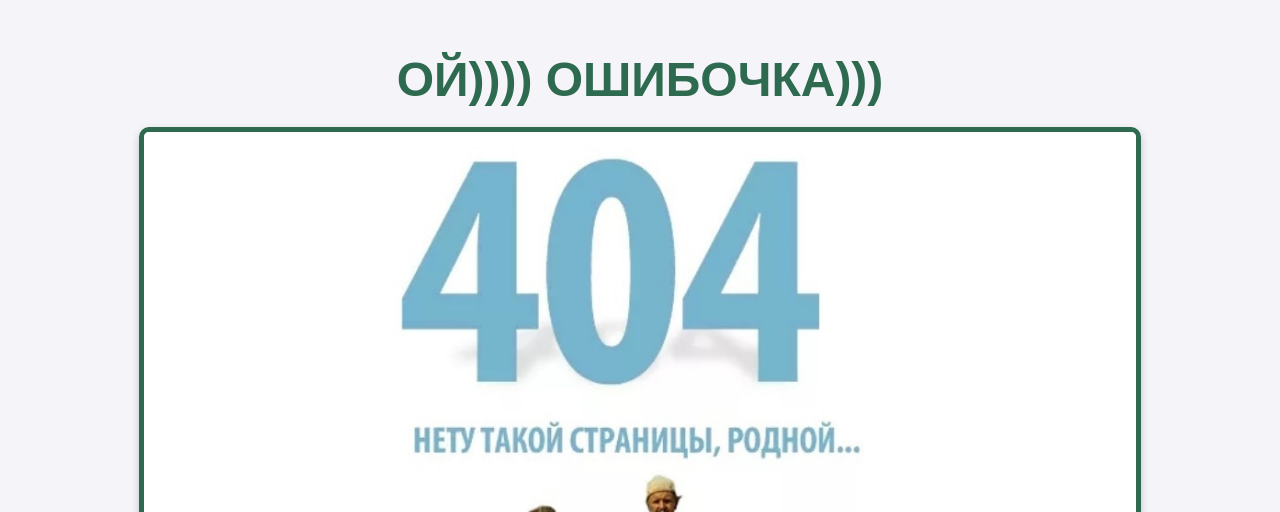
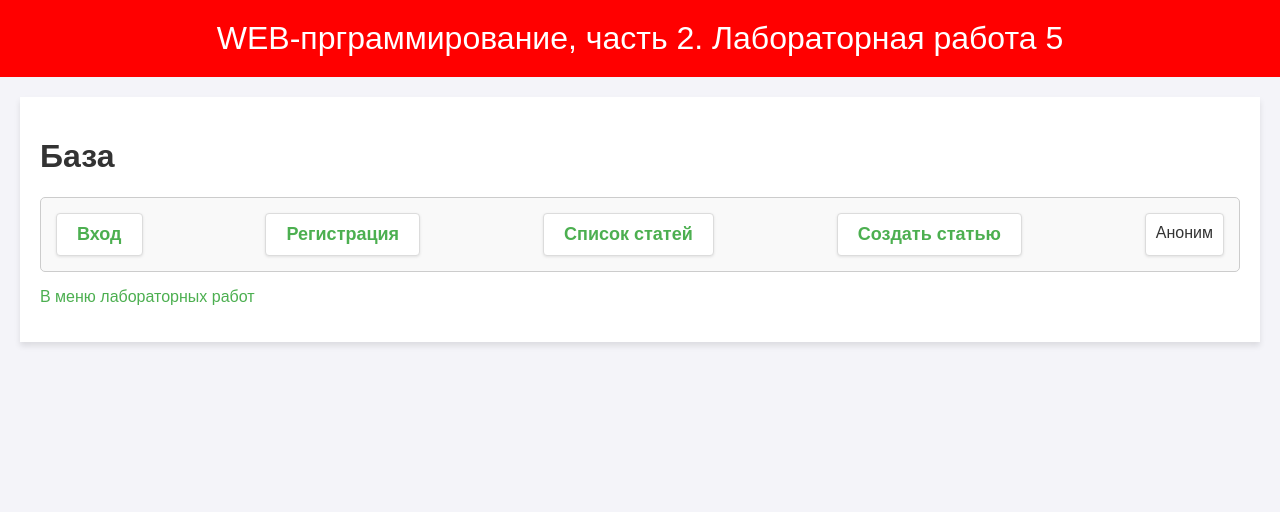
Before and after one commit to augenblickee/web-2-sem, a Flask app: page /lab5/ in a window 1280 px wide. Shown: the top 512 px of the page. Run offline with Flask 3, Linux system fonts and the light colour scheme.

Commit message:
Заготовка к 5 лабораторной

```diff
--- a/app.py
+++ b/app.py
@@ -3,6 +3,7 @@ from lab1 import lab1
 from lab2 import lab2
 from lab3 import lab3
 from lab4 import lab4
+from lab5 import lab5
 
 app = Flask(__name__)
 
@@ -12,6 +13,7 @@ app.register_blueprint(lab1)
 app.register_blueprint(lab2)
 app.register_blueprint(lab3)
 app.register_blueprint(lab4)
+app.register_blueprint(lab5)
 
 @app.errorhandler(404)
 def not_found(err):
@@ -51,6 +53,7 @@ def start():
                     <li><a href="/lab2">Вторая лабораторная</a></li>
                     <li><a href="/lab3">Третья лабораторная</a></li>
                     <li><a href="/lab4">Четвертая лабораторная</a></li>
+                    <li><a href="/lab5">Пятая лабораторная</a></li>
                 </ul>
             </main>
             <footer>
--- /dev/null
+++ b/lab5.py
@@ -0,0 +1,7 @@
+from flask import Blueprint, render_template, request, redirect, session, make_response
+
+lab5 = Blueprint('lab5', __name__)
+
+@lab5.route('/lab5/')
+def lab():
+    return render_template('lab5/lab5.html')
--- a/static/main.css
+++ b/static/main.css
@@ -271,3 +271,53 @@ ul {
 .form-inline {
     display: inline;
 }
+
+.link-container {
+    display: flex;
+    justify-content: space-between;
+    margin-bottom: 15px;
+    padding: 10px;
+    border: 1px solid #ccc;
+    border-radius: 5px;
+    background-color: #f9f9f9;
+}
+
+.link-container a {
+    color: #4CAF50;
+    text-decoration: none;
+    font-size: 18px;
+    padding: 5px 10px;
+    transition: background-color 0.3s ease, color 0.3s ease;
+    border-radius: 3px;
+}
+
+.link-container a:hover {
+    background-color: #e2e6ea;
+    color: #4CAF50;
+    text-decoration: underline;
+}
+
+.link-container div {
+    padding: 10px;
+    margin: 5px;
+    border: 1px solid #dcdcdc;
+    border-radius: 4px;
+    background-color: #ffffff;
+    box-shadow: 0 1px 3px rgba(0, 0, 0, 0.1);
+    transition: transform 0.2s ease-in-out, background-color 0.3s ease;
+}
+
+.link-container div:hover {
+    background-color: #f1f1f1;
+    transform: scale(1.02);
+}
+
+.link-container div a {
+    color: #4CAF50;
+    font-weight: bold;
+    text-decoration: none;
+}
+
+.link-container div a:hover {
+    text-decoration: underline;
+}
--- /dev/null
+++ b/templates/lab5/lab5.html
@@ -0,0 +1,24 @@
+{% extends "base.html" %}
+
+{% block lab %}Лабораторная работа 5{% endblock %}
+
+{% block main %}
+    <h1>База</h1>
+    <div class="link-container">
+        <div>
+            <a href="/lab5/login">Вход</a>
+        </div>
+        <div>
+            <a href="/lab5/register">Регистрация</a>
+        </div>
+        <div>
+            <a href="/lab5/list">Список статей</a>
+        </div>
+        <div>
+            <a href="/lab5/create">Создать статью</a>
+        </div>
+        <div>
+            Аноним
+        </div>
+    </div>
+{% endblock %}
```
